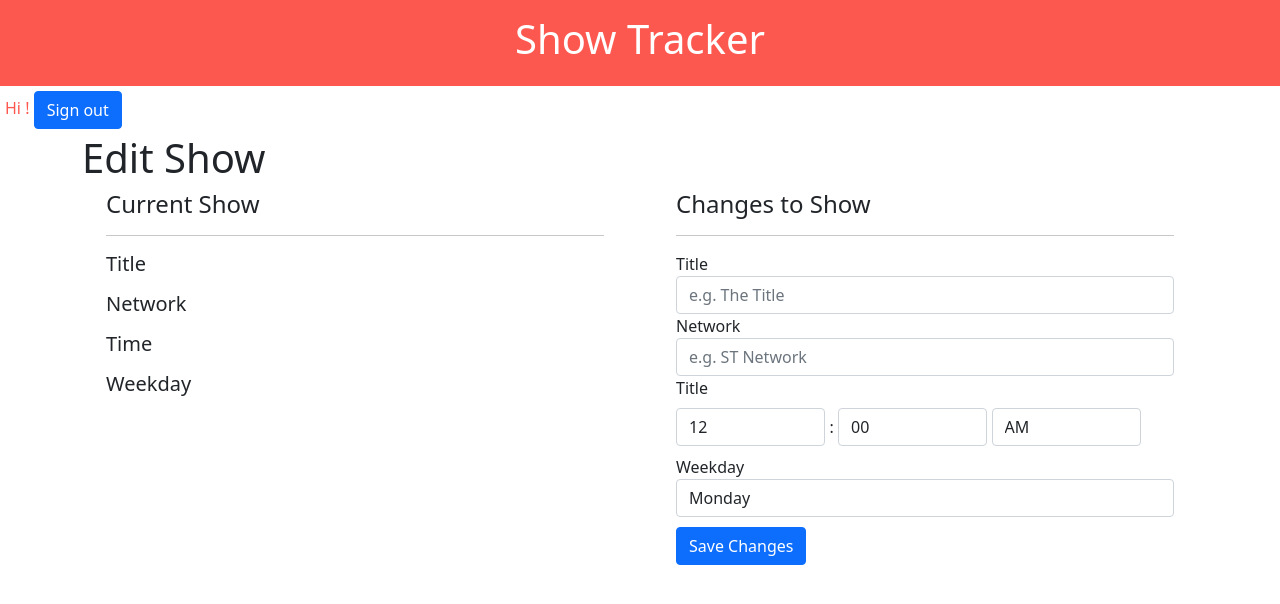
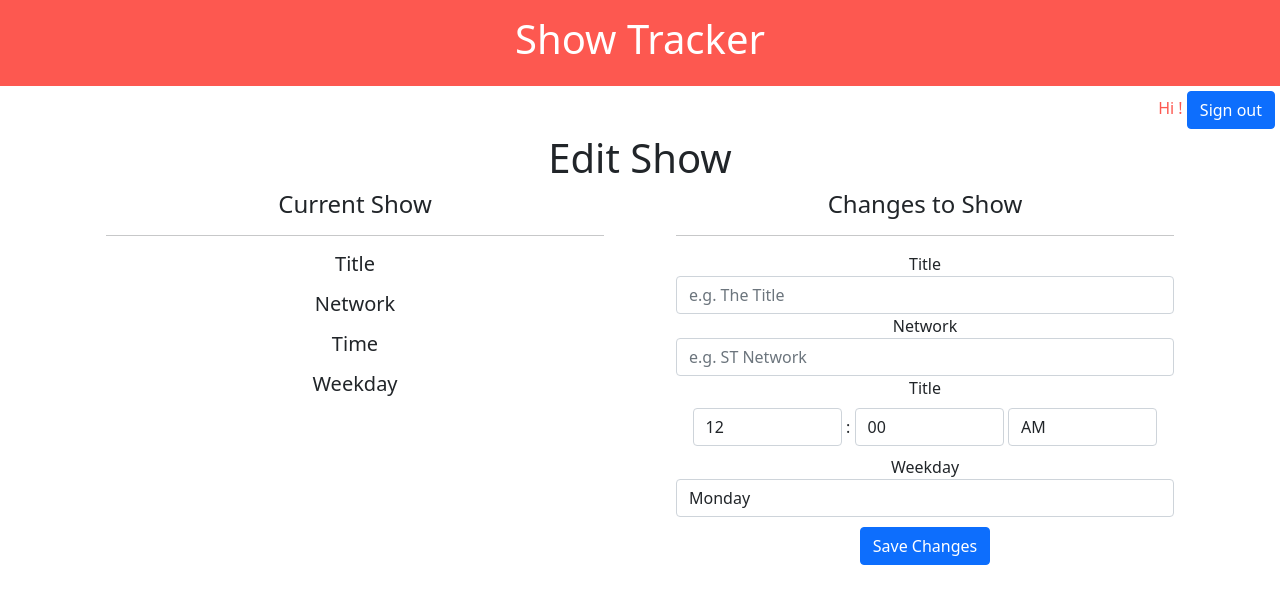
Before and after one commit to 1HectorAC/ShowTracker, a Flask app: template templates/editShow.html in a window 1280 px wide. Shown: the top 604 px of the page. Run offline with Flask 3, Linux system fonts and the light colour scheme; the template is opened without the code that fills it, so the values that code supplies are empty.

Commit message:
Edit small error and styling change to editShow.

```diff
--- a/templates/editShow.html
+++ b/templates/editShow.html
@@ -3,21 +3,18 @@
 {% block content %}
 
 
-<div class="text-right" style="background-color: white; padding: 5px; color:#fd5850">
+<div class="bar text-end">
     <p style="display:inline">Hi {{session['user']['name']}}!</p>
     <a href="/user/signout" class="btn btn-primary">Sign out</a>
 </div>
 <div class="container">
-        <div class="jumbotron">
-            <h1 class="center">Edit Show</h1>
-        </div>
+    <h1 class="text-center">Edit Show</h1>
 </div>
 
 <div class="container">
-        <div class="row center">
+    <div class="row text-center">
         <div class="col-md-6">
             <div class="container">
-                    <div class="jumbotron">
                 <h4>Current Show</h4>
                 <hr>
                 <h5>Title</h5>
@@ -29,19 +26,19 @@
                 <h5>Weekday</h5>
                 <p>{{ show['weekday'] }}</p>
             </div>
-                </div>
 
         </div>
         <div class="col-md-6">
             <div class="container">
-                    <div class="jumbotron">
                 <h4>Changes to Show</h4>
                 <hr>
                 <form name="editShow">
                     <label for="title">Title</label>
-                            <input type="text" name="title" class="field form-control" value="{{ show['title'] }}" placeholder="e.g. The Title" maxlength="40" required>
+                    <input type="text" name="title" class="field form-control" value="{{ show['title'] }}"
+                        placeholder="e.g. The Title" maxlength="40" required>
                     <label for="network">Network</label>
-                            <input type="text" name="network" class="field form-control" value="{{ show['network'] }}" placeholder="e.g. ST Network" maxlength="40" required>
+                    <input type="text" name="network" class="field form-control" value="{{ show['network'] }}"
+                        placeholder="e.g. ST Network" maxlength="40" required>
 
                     <p style="margin-bottom: 8px;">Title</p>
                     <div>
@@ -62,21 +59,23 @@
                         </select>
                         <p style="display: inline-block;">:</p>
                         <label for="minutes" hidden>hours</label>
-                                <select name="minutes" id="minutes" class="form-control" style="width:30%; display: inline-block;">
+                        <select name="minutes" id="minutes" class="form-control"
+                            style="width:30%; display: inline-block;">
                             <option value="00" id="00">00</option>
                             <option value="15" id="15">15</option>
                             <option value="30" id="30">30</option>
                             <option value="45" id="45">45</option>
                         </select>
                         <label for="amOrPm" hidden>halfDay</label>
-                                <select name="amOrPm" id="amOrPm" class="form-control" style="width:30%; display: inline-block;">
+                        <select name="amOrPm" id="amOrPm" class="form-control"
+                            style="width:30%; display: inline-block;">
                             <option value="am" id="am">AM</option>
                             <option value="pm" id="pm">PM</option>
                         </select>
                     </div>
 
                     <label for="weekday">Weekday</label>
-                            <select  class="form-control" id="weekday" name="weekday">
+                    <select class="form-control" id="weekday" name="weekday">
                         <option value="monday" id="Monday">Monday</option>
                         <option value="tuesday" id="Tuesday">Tuesday</option>
                         <option value="wednesday" id="Wednesday">Wednesday</option>
@@ -107,5 +106,4 @@
         </div>
     </div>
 </div>
-    </div>
 {% endblock %}
```
Also changed, not shown: templates/dashboard.html (+4 -6 lines). Lines whose indentation alone changed are shown as unchanged.
